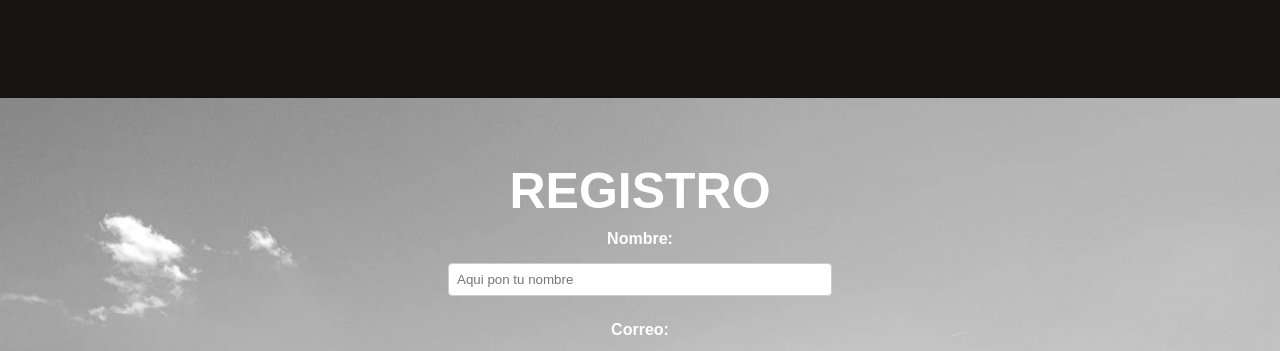
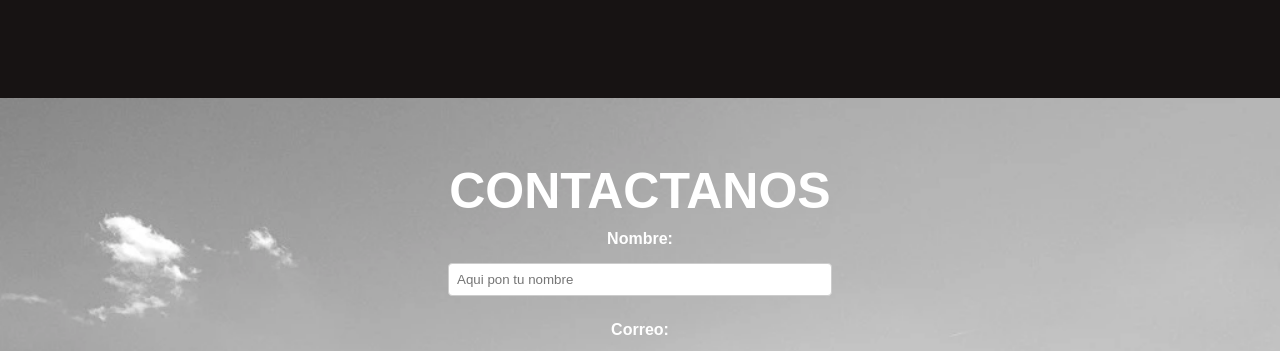
Before and after one commit to juanjuanjose/tareafalla, a plain HTML site: page index.html in a window 1280 px wide. Shown: the part 3230-3581 px from the top of the page. Drawn offline with nearby package versions, Linux system fonts and the light colour scheme.

Commit message:
ahora si lo ultimo

```diff
--- a/index.html
+++ b/index.html
@@ -214,7 +214,7 @@
 
 
   <section id="registro" class="registro">
-    <h2>REGISTRO</h2>
+    <h2>CONTACTANOS</h2>
     <form>
 
       <label for="nombre">Nombre:</label>
--- a/styles.css
+++ b/styles.css
@@ -117,7 +117,7 @@ nav li a {
   border-radius: 0.5rem;
   background-color: rgb(44, 43, 43);
   gap: 0.5rem;
-  border: 2px solid rgb(255, 255, 255);
+
 }
 
 .seccion3-1 > h3 {
```
